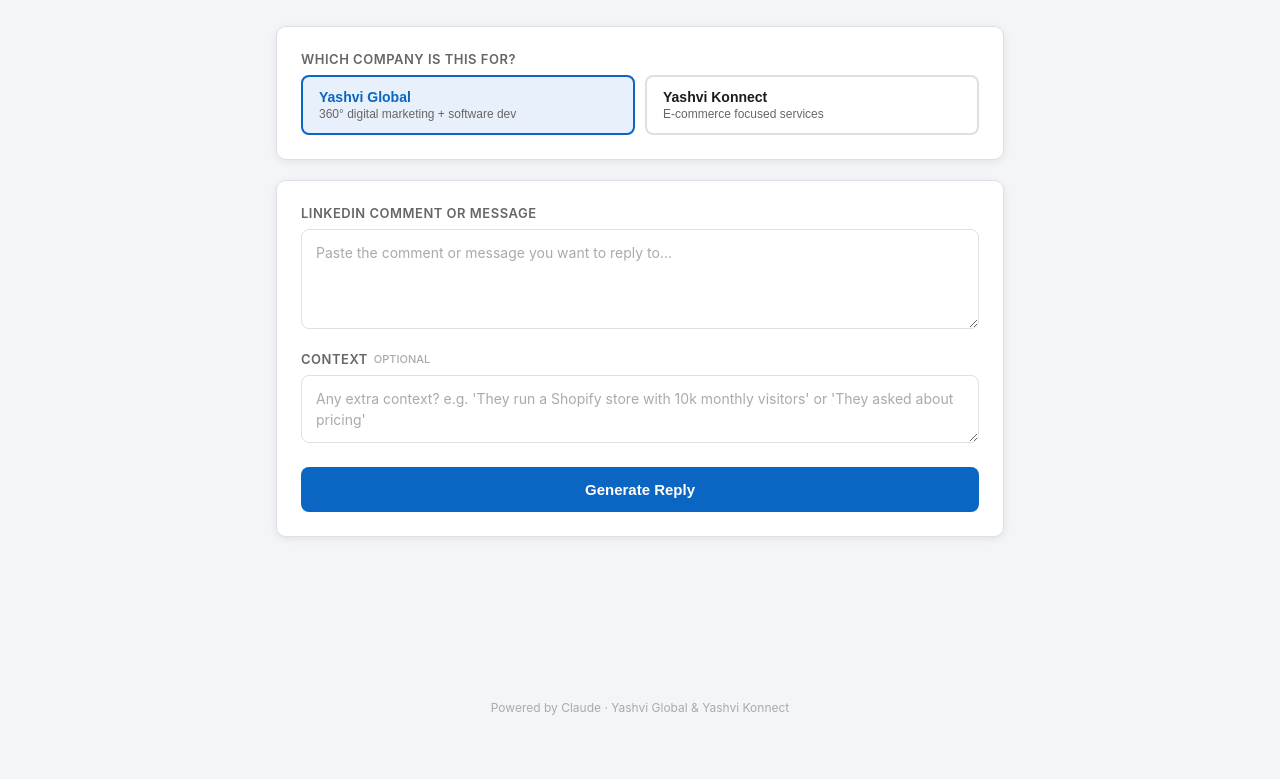
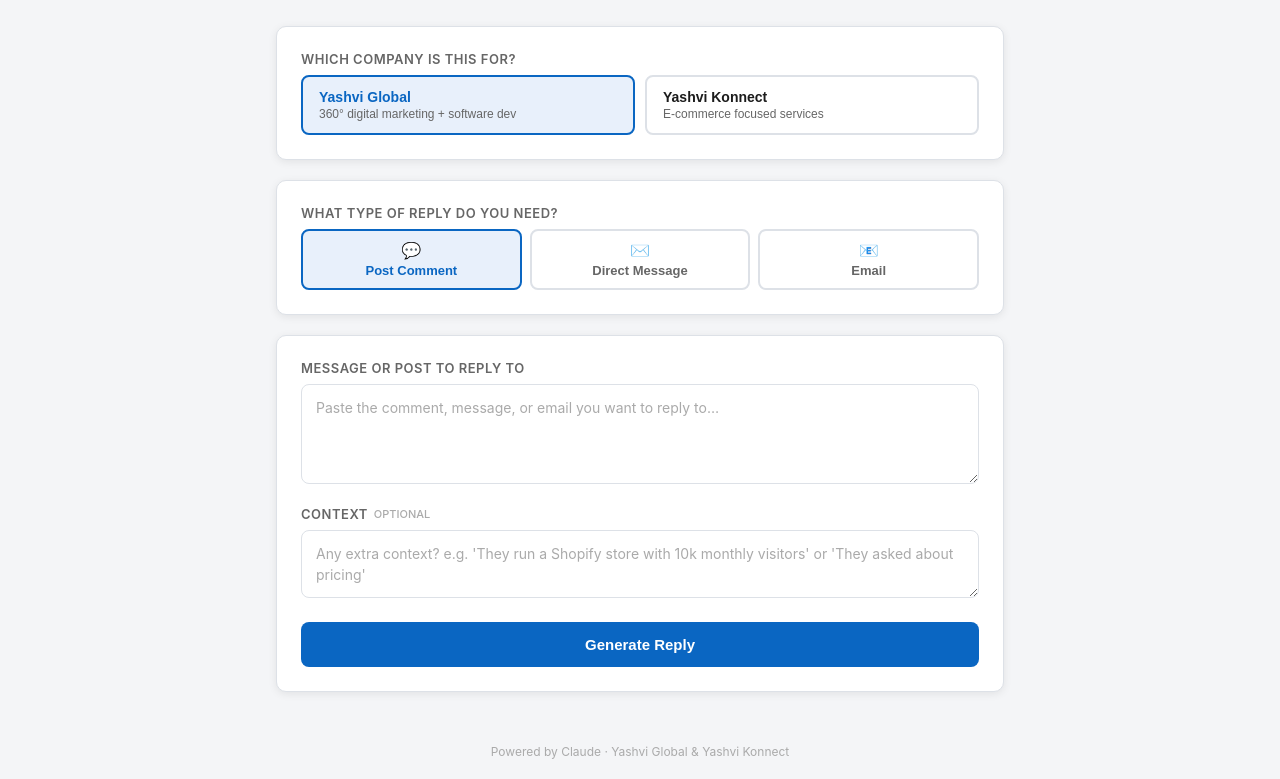
Before and after one commit to krushang90/linkedin-reply-generator, a website: page public/index.html in a window 1280 px wide. Shown: the part 65-844 px from the top of the page. Before the commit the page ends 800 px from the top, so only its background shows below. Drawn offline with Linux system fonts and the light colour scheme.

Commit message:
Update index.html

```diff
--- a/public/index.html
+++ b/public/index.html
@@ -145,6 +145,43 @@
     }
 
     .company-btn.active .name { color: var(--blue); }
+
+    .reply-type-toggle {
+      display: flex;
+      gap: 8px;
+    }
+
+    .reply-type-btn {
+      flex: 1;
+      padding: 10px 14px;
+      border: 2px solid var(--border);
+      border-radius: 8px;
+      background: var(--white);
+      cursor: pointer;
+      text-align: center;
+      transition: all 0.15s;
+      font-size: 13px;
+      font-weight: 600;
+      color: var(--text-muted);
+    }
+
+    .reply-type-btn:hover {
+      border-color: var(--blue);
+      background: var(--blue-light);
+      color: var(--blue);
+    }
+
+    .reply-type-btn.active {
+      border-color: var(--blue);
+      background: var(--blue-light);
+      color: var(--blue);
+    }
+
+    .reply-type-btn .type-icon {
+      font-size: 16px;
+      display: block;
+      margin-bottom: 3px;
+    }
 
     textarea {
       width: 100%;
@@ -338,8 +375,23 @@
   </div>
 
   <div class="card">
-    <label for="comment">LinkedIn comment or message</label>
-    <textarea id="comment" placeholder="Paste the comment or message you want to reply to…"></textarea>
+    <label>What type of reply do you need?</label>
+    <div class="reply-type-toggle">
+      <button class="reply-type-btn active" data-value="comment" onclick="selectReplyType(this)">
+        <span class="type-icon">💬</span>Post Comment
+      </button>
+      <button class="reply-type-btn" data-value="dm" onclick="selectReplyType(this)">
+        <span class="type-icon">✉️</span>Direct Message
+      </button>
+      <button class="reply-type-btn" data-value="email" onclick="selectReplyType(this)">
+        <span class="type-icon">📧</span>Email
+      </button>
+    </div>
+  </div>
+
+  <div class="card">
+    <label for="comment">Message or post to reply to</label>
+    <textarea id="comment" placeholder="Paste the comment, message, or email you want to reply to…"></textarea>
 
     <div style="margin-top: 18px;">
       <div class="optional-label">
@@ -359,7 +411,7 @@
 
   <div class="card output-card" id="outputCard">
     <div class="output-header">
-      <div class="output-title">Generated Reply</div>
+      <div class="output-title" id="outputTitle">Generated Reply</div>
       <button class="copy-btn" id="copyBtn" onclick="copyReply()">
         <svg width="14" height="14" viewBox="0 0 24 24" fill="none" stroke="currentColor" stroke-width="2">
           <rect x="9" y="9" width="13" height="13" rx="2"/>
@@ -377,12 +429,25 @@
 
 <script>
   let selectedCompany = "yashvi_global";
+  let selectedReplyType = "comment";
   let fullReply = "";
+
+  const replyTypeLabels = {
+    comment: "Post Comment Reply",
+    dm: "Direct Message",
+    email: "Email"
+  };
 
   function selectCompany(btn) {
     document.querySelectorAll(".company-btn").forEach(b => b.classList.remove("active"));
     btn.classList.add("active");
     selectedCompany = btn.dataset.value;
+  }
+
+  function selectReplyType(btn) {
+    document.querySelectorAll(".reply-type-btn").forEach(b => b.classList.remove("active"));
+    btn.classList.add("active");
+    selectedReplyType = btn.dataset.value;
   }
 
   async function generate() {
@@ -400,6 +465,8 @@
 
     const outputCard = document.getElementById("outputCard");
     const outputText = document.getElementById("outputText");
+    const outputTitle = document.getElementById("outputTitle");
+    outputTitle.textContent = replyTypeLabels[selectedReplyType] || "Generated Reply";
     outputCard.classList.add("visible");
     outputText.innerHTML = '<span class="cursor"></span>';
 
@@ -407,7 +474,7 @@
       const res = await fetch("/api/generate", {
         method: "POST",
         headers: { "Content-Type": "application/json" },
-        body: JSON.stringify({ comment, company: selectedCompany, context }),
+        body: JSON.stringify({ comment, company: selectedCompany, context, replyType: selectedReplyType }),
       });
 
       if (!res.ok) {
```
